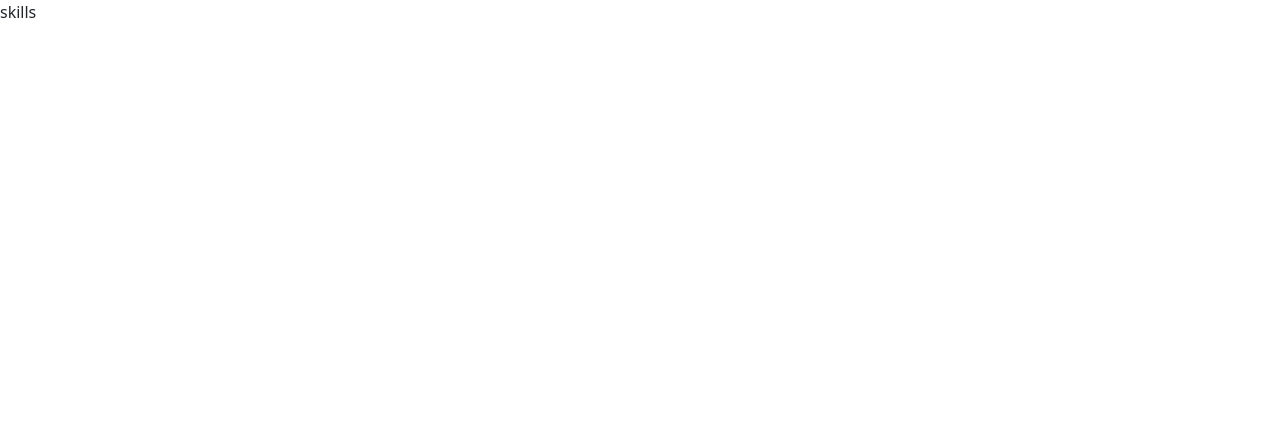
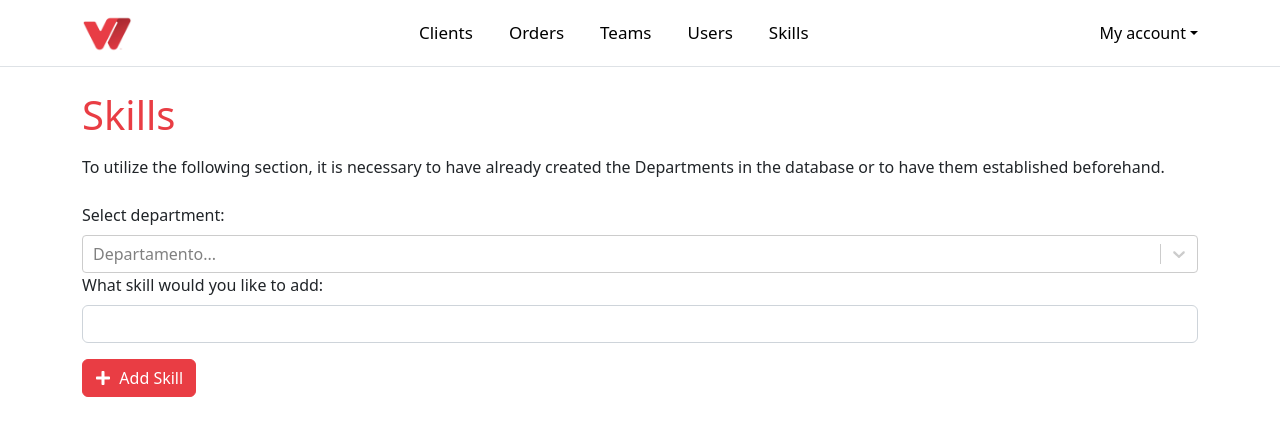
Before and after one commit to wizelineacademy/itesm-socioformador-ene-feb-2023-equipo-2, a Next.js app: page /admin/skills in a window 1280 px wide. Shown: the top 436 px of the page. Built offline with nearby package versions, Linux system fonts and the light colour scheme.

Commit message:
feature/add-fields-skills

```diff
--- a/src/components/Menu.tsx
+++ b/src/components/Menu.tsx
@@ -124,7 +124,7 @@ const Menu = (props: MenuProps) => {
         </Container>
       </Navbar>
       {/* Content */}
-      <div className="container pt-4 pb-4">
+      <div className="container pt-4 pb-2">
         <h1 className="mb-3">{props.titulo}</h1>
         <p>{props.descripcion}</p>
       </div>
--- a/src/pages/admin/skills.tsx
+++ b/src/pages/admin/skills.tsx
@@ -1,9 +1,49 @@
-import React from 'react'
+import React, { useState } from "react";
+import Select from "react-select";
+import * as FaIcons from 'react-icons/fa';
+import Menu from "@/components/Menu";
+import { useHasMounted } from "@/components/useHasMounted";
 
 const skills = () => {
+  // useHasMounted.tsx ensures correct server-side rendering in Next.JS when using the react-select library.
+  // For more information, refer to the file inside src/components/useHasMounted.tsx.
+  const hasMounted = useHasMounted();
+  const [skill, setSkill] = useState("");
+
+  if (!hasMounted) {
+    return null;
+  }
   return (
-    <div>skills</div>
-  )
-}
+    <>
+      <Menu
+        titulo="Skills"
+        descripcion="To utilize the following section, it is necessary to have already created the Departments in the database or to have them established beforehand."
+      />
+      <div className="container">
+        <label htmlFor="department" className="form-label">
+          Select department:
+        </label>
+        <Select placeholder="Departamento..." />
+        <label htmlFor="department" className="form-label">
+          What skill would you like to add:
+        </label>
+        <input
+          className="form-control"
+          type={"text"}
+          id="skill"
+          autoComplete="off"
+          onChange={(e) => setSkill(e.target.value)}
+          value={skill}
+          required
+        />
+        {/* Submit button */}
+        <button className="btn btn-primary mt-3">
+          <FaIcons.FaPlus className="mb-1" />
+          &nbsp;&nbsp;Add Skill
+        </button>
+      </div>
+    </>
+  );
+};
 
-export default skills
+export default skills;
```
